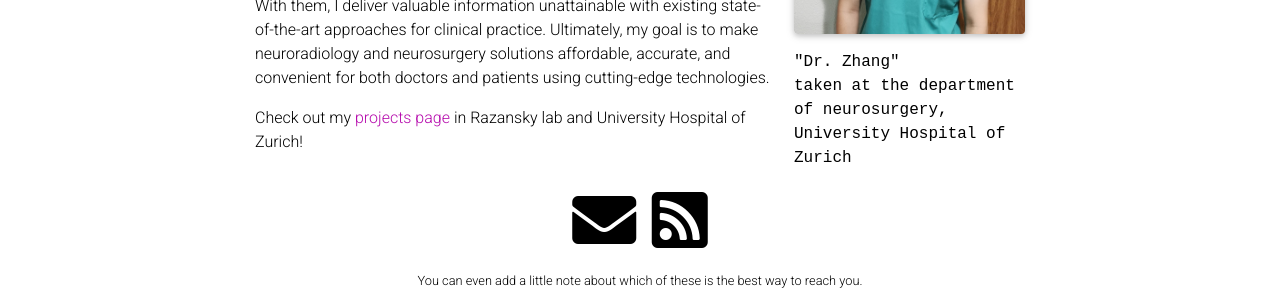
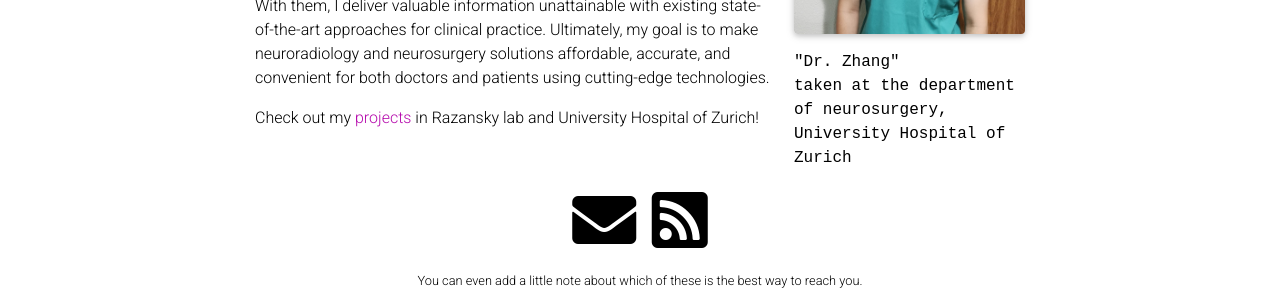
Before and after one commit to Junha0Zhang/junha0Zhang.github.io, a Jekyll site: the page built from _pages/about.md, in a window 1280 px wide. Shown: the part 454-754 px from the top of the page. Built offline with Jekyll 4.4.1, drawn with Linux system fonts in a browser that asks for light colours; full-size pictures stand in for the smaller copies a plugin makes; comment, search, counter and statistics services are not loaded; a style sheet for code colours, icons or effects is not loaded.

Commit message:
Update about.md

```diff
--- a/_pages/about.md
+++ b/_pages/about.md
@@ -23,4 +23,4 @@
 
 I investigate noval medical imaging techniques and develop interactive visual representation of them for clinical analysis and medical intervention. With them, I deliver valuable information unattainable with existing state-of-the-art approaches for clinical practice. Ultimately, my goal is to make neuroradiology and neurosurgery solutions affordable, accurate, and convenient for both doctors and patients using cutting-edge technologies.
 
-Check out my [projects page](/_projects/) in Razansky lab and University Hospital of Zurich!
+Check out my [projects](/Junha0Zhang.github.io/projects/) in Razansky lab and University Hospital of Zurich!
```
